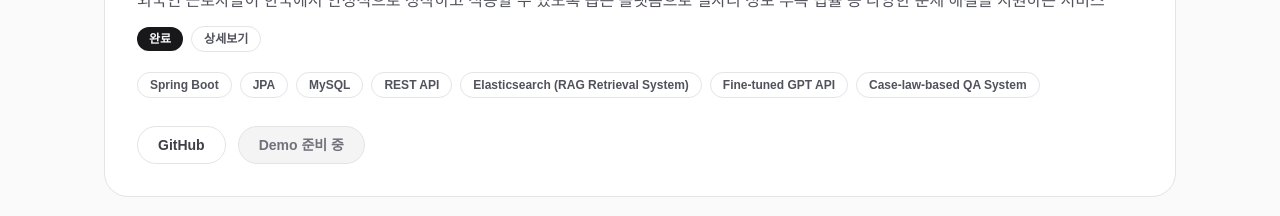
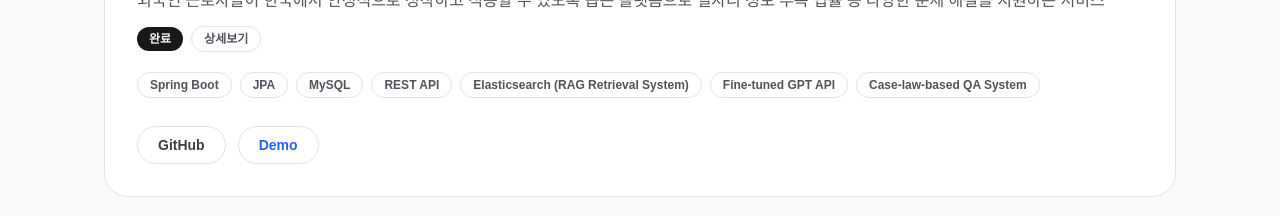
Before and after one commit to mk-isos/markus-portfolio, a Next.js app: page / in a window 1280 px wide. Shown: the part 2940-3156 px from the top of the page. Built offline with nearby package versions, Linux system fonts and the light colour scheme.

Commit message:
260402 feat: add demo video link to Co-Labor project

```diff
--- a/src/data/portfolio.ts
+++ b/src/data/portfolio.ts
@@ -293,6 +293,7 @@ export const projects: Project[] = [
       text("팀 협업 및 서비스 개선 경험", "Experience in team collaboration and service improvement"),
     ],
     githubUrl: "https://github.com/Co-Labor-Project",
+    demoUrl: "https://www.youtube.com/watch?v=qejuaeaR0eI",
     status: text("완료", "Completed"),
   },
   {
```
